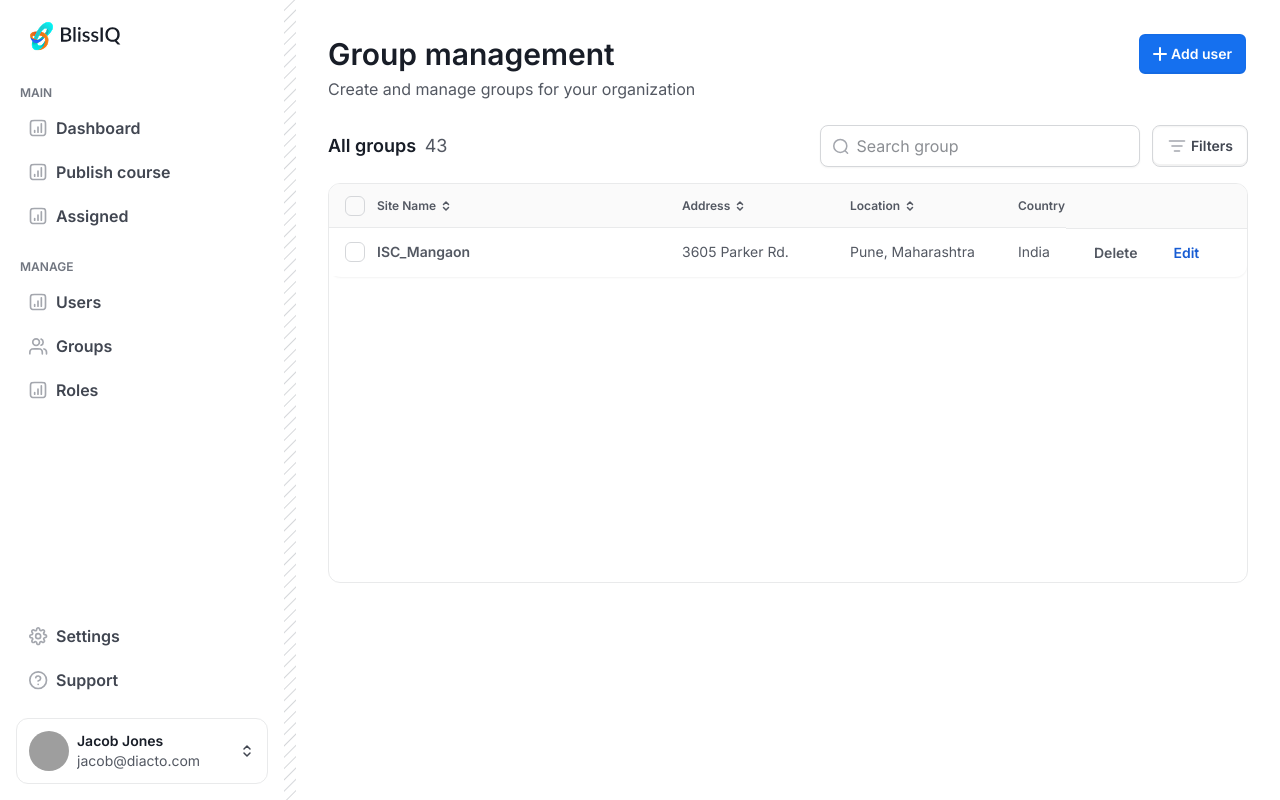
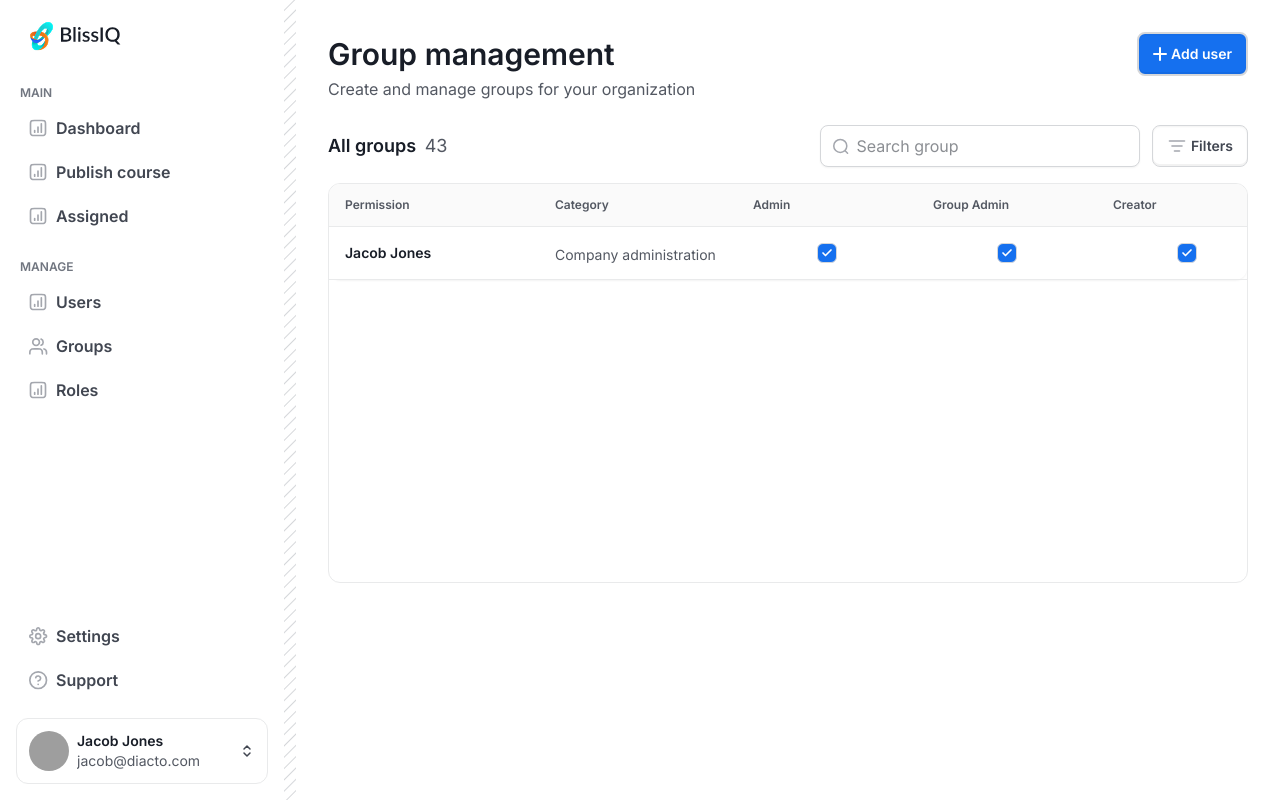
Before and after one commit to PrathamDave77/BlisIq, a React (Vite) app: page / in a window 1280 px wide. Built offline with nearby package versions, Linux system fonts and the light colour scheme; grey boxes are pictures that could not be loaded.

Commit message:
Added horiontal scrollbar in RoleManagement Tables

```diff
--- a/src/AdminScreens/Groups.jsx
+++ b/src/AdminScreens/Groups.jsx
@@ -5,6 +5,7 @@ import { Select } from "../Base/Components/Input/Select.jsx";
 import {Cardheader} from "../Base/Components/Navigation/Cardheader.jsx";
 import TableHeaderCell from '../Base/Components/Tables/TableHeaderCell.jsx';
 import {SiteManagementTables} from '../Base/Components/Tables/Tables.jsx';
+import {RoleManagementTables} from '../Base/Components/Tables/Tables.jsx';
 
 
 function DashboardIcon() {
@@ -117,7 +118,7 @@ function Groups() {
           <div className="border border-border-secondary rounded-xl overflow-hidden bg-white min-h-[400px]">
             <div className=" text-center text-text-tertiary flex ">
               {/* You can now drop a Table component here */}
-              <SiteManagementTables />
+              <RoleManagementTables />
             </div>
           </div>
         </section>
--- a/src/Base/Components/Avatar/Avatar.jsx
+++ b/src/Base/Components/Avatar/Avatar.jsx
@@ -32,11 +32,11 @@ const Avatar = ({ variant,size,isOnline }) => {
     )
 }
 
-const actions = cva("",
+const actions = cva("relative shrink-0 border-[var(--color-border-secondary-alt)] bg-[url('/pkd.jpg')] bg-[lightgray] bg-center bg-cover bg-no-repeat",
     {
         variants: {
             variant: {
-                default: "relative shrink-0 border-[var(--color-border-secondary-alt)] bg-[url('/pkd.jpg')] bg-[lightgray] bg-center bg-cover bg-no-repeat",
+                default: "",
             },
             size:{
                 xs:"w-full h-full border-[0.5px] rounded-full ",
--- a/src/Base/Components/Avatar/Avataradd.jsx
+++ b/src/Base/Components/Avatar/Avataradd.jsx
@@ -1,24 +1,28 @@
 import React from 'react'
+import { cva } from "class-variance-authority";
+import { cn } from '../../../lib/utils.js';
+import Avatar from './Avatar.jsx';
 
-const Avataradd = ({ variant,size }) => {
+const Avataradd = ({ variant, size, }) => {
     return (
         <div className={cn(actions({ variant, size }))}>
-            <div className="p-[4px] justify-center items-center rounded-[12px] sm:rounded-[16px] md:rounded-[12px] "><svg className="h-full w-full" xmlns="http://www.w3.org/2000/svg" viewBox="0 0 16 16" fill="none">
-                <path d="M7.99998 3.33334V12.6667M3.33331 8H12.6666" stroke="currentColor" stroke-width="1.33333" stroke-linecap="round" stroke-linejoin="round" />
-            </svg></div>
+            <Avatar size="md"/>
+            <Avatar size="md"/>
+            <Avatar size="md"/>
+            <Avatar size="md"/>
         </div>
     )
 }
 
-const actions = cva(
+const actions = cva("flex items-center rounded-[12px] justify-center border border-dashed border-border-primary bg-bg-primary hover:border-border-primary hover:bg-bg-secondary text-utility-gray-400 hover:text-utility-gray-500 focus-visible:shadow-[var(--focus-ring)] disabled:rounded-[12px] disabled:border-border-disabled disabled:bg-bg-secondary-subtle",
     {
         variants: {
             variant: {
-                default: `flex items-center rounded-[12px] justify-center border border-dashed border-border-primary bg-bg-primary hover:border-border-primary hover:bg-bg-secondary text-utility-gray-400 hover:text-utility-gray-500 focus-visible:shadow-[var(--focus-ring)] disabled:rounded-[12px] disabled:border-border-disabled disabled:bg-bg-secondary-subtle`,
+                default: ``,
             },
-            size:{
-                sm:"p-[4px] rounded-[16px] focus-visible:shadow-[var(--focus-ring)]",
-                md:"p-[6px] rounded-[20px] focus-visible:shadow-[var(--focus-ring)]",
+            size: {
+                sm: "p-[4px] rounded-[16px] focus-visible:shadow-[var(--focus-ring)]",
+                md: "p-[6px] rounded-[20px] focus-visible:shadow-[var(--focus-ring)]",
             }
         }
     }
--- a/src/Base/Components/Badges/badges.jsx
+++ b/src/Base/Components/Badges/badges.jsx
@@ -5,7 +5,7 @@ import Indian_flag from '../../../../public/Indian_flag.png';
 import pkd from '../../../../public/pkd.jpg';
 
 const actions = cva(
-    `inline-flex items-center justify-center gap-md py-xxs px-md  border content-center font-family-body text-xs font-normal leading-xs md:px-[10px] lg:py-xs lg:px-lg`,
+    `inline-flex items-center justify-center gap-md py-xxs px-md  border content-center font-family-body text-xs font-normal leading-xs md:px-[10px] lg:py-xs lg:px-lg `,
     {
         variants: {
             variant: {
@@ -18,15 +18,26 @@ const actions = cva(
                 Iconarrowdown: "py-xxs pl-sm pr-md gap-xxs md:py-xxs md:px-md md:gap-xs lg:py-xs lg:pr-lg lg:pl-[10px]",
                 Icononly: "p-[5px] gap-xxs rounded-full md:p-sm lg:p-lg",
             },
+
             pillcolor: { true: "rounded-full " },
             badgecolor: { true: "rounded-sm" },
-            badgeModern: { true: "rounded-sm text-xs leading-xs text-utility-gray-700 " },
+            badgeModern: { true: "bg-bg-primary rounded-sm text-xs leading-xs text-utility-gray-700 " },
+
+
+
+        }
+    }
+)
+
+const badgeColor = cva(
+    ``, {
+    variants: {
         color: {
             grey: "border-gray-200 bg-gray-50 text-gray-700",
             brand: "border-[var(--color-brand-200)] text-[var(--color-brand-700)] bg-[var(--color-brand-50)]",
             error: "border-[var(--color-error-200)] bg-[var(--color-error-50)] text-[var(--color-error-700)]",
             warning: "border-[var(--color-warning-200)] bg-[var(--color-warning-50)] text-[var(--color-warning-700)]",
-                success: "border-success-200 bg-success-50 text-success-700",
+            success: "border-success-200 bg-success-50 text-(--color-utility-success-700)",
             bluegray: "border-gray-blue-200 bg-gray-blue-50 text-gray-blue-700",
             lightblue: "border-blue-light-200 bg-blue-light-50 text-blue-light-700",
             indigo: "border-indigo-200 bg-indigo-50 text-indigo-700",
@@ -36,17 +47,14 @@ const actions = cva(
             orange: "border-orange-200 bg-orange-50 text-orange-700",
             gray: "border-border-primary bg-bg-primary shadow-xs ",
         },
-
-
-        }
-    }
-)
+    },
+})
 
 const Badges = ({ variant, isIcon, pillcolor, badgecolor, badgeModern, color, label }) => {
     return (
         <>
             {isIcon ?
-                <div className={cn(actions({ variant, pillcolor, badgecolor, badgeModern, color }))}>
+                <div className={cn(actions({ variant, pillcolor, badgecolor, badgeModern }),badgeColor({color}))}>
                     {isIcon === "dot" && <><svg xmlns="http://www.w3.org/2000/svg" width="8" height="8" viewBox="0 0 8 8" fill="none">
                         <circle cx="3.99976" cy="4" r="3" fill="currentColor" />
                     </svg>{label}</> || isIcon === "Country" && <><img src={Indian_flag} alt="Indian Flag" />{label}</> || isIcon === "Avatar" && <><img src={pkd} alt="Avatar" />{label}</> || isIcon === "close" && <>{label}<span className="inline-flex items-center rounded-full"><svg width="12" height="12" viewBox="0 0 24 24" fill="none" xmlns="http://www.w3.org/2000/svg">
--- a/src/Base/Components/Buttons/Button.jsx
+++ b/src/Base/Components/Buttons/Button.jsx
@@ -11,7 +11,7 @@ const buttonVariants = cva(base, {
   variants: {
     variant: {
       primary: [
-        "border-[2px] border-[#FFF] border-solid text-white bg-bg-brand-solid hover:bg-(--bg-brand-solid-hover) shadow-(--shadow-xs-skeumorphic) focus-visible:shadow-(--focus-ring-shadow-xs-skeumorphic) disabled:border disabled:border-(--border-disabled-subtle) disabled:bg-(--bg-disabled)"
+        "border-[2px] border-border-primary border-solid text-white bg-bg-brand-solid hover:bg-(--bg-brand-solid-hover) shadow-(--shadow-xs-skeumorphic) focus-visible:shadow-(--focus-ring-shadow-xs-skeumorphic) disabled:border disabled:border-(--border-disabled-subtle) disabled:bg-(--bg-disabled)"
       ],
       secondary: [
         "border border-border-primary bg-(--bg-primary) text-text-secondary shadow-(--shadow-xs-skeumorphic) hover:bg-bg-primary-hover focus-visible:shadow-(--focus-ring-shadow-xs-skeumorphic) disabled:border-(--border-disabled-subtle)",
--- a/src/Base/Components/Tables/HeaderTable.jsx
+++ b/src/Base/Components/Tables/HeaderTable.jsx
@@ -3,7 +3,7 @@ import { cva } from "class-variance-authority";
 import { cn } from '../../../lib/utils.js';
 
 const actions = cva(
-    ` inline-flex items-center gap-xs bg-bg-secondary w-full`,
+    ` inline-flex items-center gap-xs bg-bg-secondary w-full whitespace-nowrap`,
     {
         variants: {
             variant: {
--- a/src/Base/Components/Tables/TableCell.jsx
+++ b/src/Base/Components/Tables/TableCell.jsx
@@ -6,6 +6,9 @@ import Badges from '../Badges/Badges.jsx';
 import Checkbox from '../Checkbox/Checkbox.jsx';
 import TableCellActions from './TableCellActions.jsx';
 import Button from '../Buttons/Button.jsx';
+import Avatar from '../Avatar/Avatar.jsx';
+import Avataradd from '../Avatar/Avataradd.jsx';
+
 
 const actions = cva(
     `inline-flex flex-1 items-center gap-lg py-lg px-xl bg-bg-primary text-text-tertiary text-center font-family-body text-sm leading-sm h-[48px]`,
@@ -22,20 +25,21 @@ const actions = cva(
 
 )
 
-const TableCell = ({ variant, isdefault, istableaction, email, username, isAvatar, isAvatarGrp, isFile, isPayment, isBadge, istrend, amount, credentials, isAction, children }) => {
+const TableCell = ({ variant, isdefault, istableaction, email, username, isAvatar, isAvatarGrp, isFile, isPayment, isBadge, istrend, amount, credentials, isAction, isCheck, isdropdown,children }) => {
     return (
         <div className={cn(actions({}))}>
-            {isdefault && <div className={cn(actions({ variant }))}>
-                <div className="flex flex-col items-start"><div className="line-clamp-1 text-text-primary font-semibold ">{username}</div><div className="self-stretch line-clamp-1 overflow-ellipsis text-text-tertiary font-normal ">{email}</div>
+            {isdefault && <div className="w-full">
+                <div className="flex flex-col items-start"><div className="line-clamp-1 text-text-primary font-semibold ">{username}</div><div className="self-stretch line-clamp-1 overflow-ellipsis text-text-tertiary font-normal text-left">{email}</div>
                 </div>
             </div>}
-            {isBadge && <Badges badgeModern={true} color="grey" label="343" />}
+            {isBadge && <Badges isIcon="dot" color="success" badgeModern={true} Icondot={true}  label="Active" />}
 
+            {isCheck && <Checkbox size="md" variant="isCheckbox" />}
 
             {istableaction ? <><TableCellActions Radio={false} Toggle="Toggle" isToggle={false} />{children}</> : children}
 
             {isAvatar && <div id="Avatar-Label-Group" className="flex items-center gap-lg font-family-body self-stretch leading-sm text-sm ">
-                <Checkbox size="md" variant="isCheckbox" />
+                {isCheck && <Checkbox size="md" variant="isCheckbox" />}
                 <div id="Avatar" className="justify-center items-center flex "><div className="shrink-0 rounded-full border-px border-border-secondary-alt bg-[url('../../../public/pkd.jpg')] bg-lightgray bg-position-[50%] bg-cover bg-no-repeat h-10 w-10"></div></div>
                 {isFile && <div className="flex items-center gap-2"><img src={File_icons} /></div>}
                 {isPayment && <div className="flex items-center gap-2"><svg xmlns="http://www.w3.org/2000/svg" width="28" height="20" viewBox="0 0 28 20" fill="none">
@@ -44,7 +48,7 @@ const TableCell = ({ variant, isdefault, istableaction, email, username, isAvata
                     <path fill-rule="evenodd" clip-rule="evenodd" d="M8.60017 12.6866H6.95237L5.71673 7.83388C5.65808 7.61066 5.53355 7.41331 5.35038 7.3203C4.89324 7.08656 4.3895 6.90054 3.83997 6.80673V6.6199H6.49443C6.86079 6.6199 7.13555 6.90054 7.18135 7.22648L7.82247 10.7269L9.46946 6.6199H11.0715L8.60017 12.6866ZM11.9873 12.6866H10.4311L11.7126 6.6199H13.2688L11.9873 12.6866ZM15.2821 8.30055C15.3279 7.9738 15.6027 7.78697 15.9232 7.78697C16.427 7.74006 16.9757 7.83388 17.4337 8.06681L17.7084 6.76063C17.2505 6.5738 16.7467 6.47998 16.2896 6.47998C14.7792 6.47998 13.6801 7.32031 13.6801 8.48657C13.6801 9.37381 14.4586 9.83967 15.0082 10.1203C15.6027 10.4002 15.8317 10.587 15.7859 10.8668C15.7859 11.2866 15.3279 11.4734 14.8708 11.4734C14.3212 11.4734 13.7717 11.3335 13.2688 11.0997L12.994 12.4067C13.5435 12.6397 14.1381 12.7335 14.6876 12.7335C16.3812 12.7796 17.4337 11.9401 17.4337 10.68C17.4337 9.09316 15.2821 9.00015 15.2821 8.30055ZM22.88 12.6866L21.6443 6.6199H20.3171C20.0423 6.6199 19.7676 6.80673 19.676 7.08656L17.3879 12.6866H18.9899L19.3096 11.8002H21.278L21.4611 12.6866H22.88ZM20.5461 8.25365L21.0032 10.5401H19.7218L20.5461 8.25365Z" fill="#172B85" />
                 </svg></div>}
 
-                {credentials && <div className="flex flex-col ">
+                {credentials && <div className="flex flex-col text-left">
                     <div className="line-clamp-1 text-text-primary font-semibold self-stretch">{username}</div>
                     <div className="self-stretch line-clamp-1 overflow-ellipsis text-text-tertiary">{email}</div>
                 </div>}
@@ -59,8 +63,13 @@ const TableCell = ({ variant, isdefault, istableaction, email, username, isAvata
                 <div>{amount}</div>
                 <Badges variant="Iconarrowdown" isIcon="arrowdown" pillcolor={true} color="error" label="20%" />
             </div>}
-            {isAvatarGrp && <div></div>}
+            {isAvatarGrp && <div><Avatar size="md" /></div>}
             {isAction && <div className="flex gap-lg"><Button variant="gray_link" size="sm" >Delete</Button><Button variant="link" size="sm">Edit</Button></div>}
+            {isdropdown && <div className="py-[3.33px] "><svg xmlns="http://www.w3.org/2000/svg" width="4" height="15" viewBox="0 0 4 15" fill="none">
+                <path d="M1.66671 8.33331C2.12694 8.33331 2.50004 7.96022 2.50004 7.49998C2.50004 7.03974 2.12694 6.66665 1.66671 6.66665C1.20647 6.66665 0.833374 7.03974 0.833374 7.49998C0.833374 7.96022 1.20647 8.33331 1.66671 8.33331Z" stroke="#A4A7AE" stroke-width="1.66667" stroke-linecap="round" stroke-linejoin="round" />
+                <path d="M1.66671 2.49998C2.12694 2.49998 2.50004 2.12688 2.50004 1.66665C2.50004 1.20641 2.12694 0.833313 1.66671 0.833313C1.20647 0.833313 0.833374 1.20641 0.833374 1.66665C0.833374 2.12688 1.20647 2.49998 1.66671 2.49998Z" stroke="#A4A7AE" stroke-width="1.66667" stroke-linecap="round" stroke-linejoin="round" />
+                <path d="M1.66671 14.1666C2.12694 14.1666 2.50004 13.7935 2.50004 13.3333C2.50004 12.8731 2.12694 12.5 1.66671 12.5C1.20647 12.5 0.833374 12.8731 0.833374 13.3333C0.833374 13.7935 1.20647 14.1666 1.66671 14.1666Z" stroke="#A4A7AE" stroke-width="1.66667" stroke-linecap="round" stroke-linejoin="round" />
+            </svg></div>}
         </div>
     )
 }
--- a/src/Base/Components/Tables/TableHeaderCell.jsx
+++ b/src/Base/Components/Tables/TableHeaderCell.jsx
@@ -7,7 +7,7 @@ import HeaderTable from './HeaderTable.jsx';
 import Checkbox from '../Checkbox/Checkbox.jsx';
 
 const cellstyles = cva(
-    `flex py-lg px-xl w-full h-[44px] items-center gap-lg border-b-[1px] border-b-border-secondary bg-bg-secondary self-stretch `,
+    `flex py-lg px-xl w-full h-full items-center gap-lg border-b-[1px] border-b-border-secondary bg-bg-secondary self-stretch `,
     {
         variants:{
             variant:{
--- a/src/Base/Components/Tables/Tables.jsx
+++ b/src/Base/Components/Tables/Tables.jsx
@@ -123,12 +123,12 @@ export const SiteManagementTables = ({ title, isCheckbox, Text, isAvatar, size,
         <table className="table-fixed w-full border-collapse">
           <thead className="">
             <tr className=" w-full">
-              <th className="w-[337px]  p-0 text-left">
+              <th className="w-[337px]  h-[44px]  p-0 text-left">
                 <TableHeaderCell title="Site Name" isCheckbox={true} Text isarrowSelectorVertical /></th>
-              <th className=" w-[168px] p-0 text-left"><TableHeaderCell title="Address" isCheckbox={false} Text isarrowSelectorVertical /></th>
-              <th className="w-[168px] p-0 text-left"><TableHeaderCell title="Location" isCheckbox={false} Text isarrowSelectorVertical /></th>
-              <th className=" w-[64px] p-0 text-left"> <TableHeaderCell title="Country" isCheckbox={false} Text isarrowSelectorVertical /></th>
-              <th className="py-lg px-xl bg-bg-secondary border-border-secondary border-b"></th>
+              <th className=" w-[168px] h-[44px] p-0 text-left"><TableHeaderCell title="Address" isCheckbox={false} Text isarrowSelectorVertical /></th>
+              <th className="w-[168px]  h-[44px] p-0 text-left"><TableHeaderCell title="Location" isCheckbox={false} Text isarrowSelectorVertical /></th>
+              <th className=" w-[64px]  h-[44px] p-0 text-left"> <TableHeaderCell title="Country" isCheckbox={false} Text isarrowSelectorVertical /></th>
+              <th className=" h-[44px] py-lg px-xl bg-bg-secondary border-border-secondary border-b"></th>
             </tr>
           </thead>
 
@@ -147,3 +147,118 @@ export const SiteManagementTables = ({ title, isCheckbox, Text, isAvatar, size,
     </div>
   )
 }
+
+export const UserManagementTables = ({ title, isCheckbox, Text, isAvatar, size, username, credentials, isBadge, children }) => {
+
+  return (
+    <div className="flex flex-1 flex-col h-full w-full items-start rounded-xl bg-white shadow-xs">
+      <Cardheader />
+      <div className="flex w-full flex-col items-center self-stretch">
+        <table className="table-fixed w-full border-collapse">
+          <thead className="">
+            <tr className=" w-full text-sm">
+              <th className="w-[220px] h-[20px] p-0 text-left">
+                <TableHeaderCell title="User Name" isCheckbox={true} Text isarrowSelectorVertical /></th>
+              <th className="w-[63px] h-[20px] p-0 text-left"><TableHeaderCell title="Status" isCheckbox={false} Text isarrowSelectorVertical /></th>
+              <th className="w-[83px] h-[20px] p-0 text-left"><TableHeaderCell title="Site" isCheckbox={false} Text /></th>
+              <th className="w-[51px] h-[20px] p-0 text-left"> <TableHeaderCell title="Role" isCheckbox={false} Text isarrowSelectorVertical /></th>
+              <th className="w-[49px] h-[20px] p-0 text-left"> <TableHeaderCell title="Class" isCheckbox={false} Text isarrowSelectorVertical /></th>
+              <th className="w-[83px] h-[20px] p-0 text-left text-sm"> <TableHeaderCell title="Added on" isCheckbox={false} Text isarrowSelectorVertical /></th>
+              <th className="w-[95px] h-[20px] p-0 text-left"> <TableHeaderCell title="Added by" isCheckbox={false} Text isarrowSelectorVertical /></th>
+              <th className="w-[100px] h-[20px] p-0 text-left"> <TableHeaderCell title="Group" isCheckbox={false} Text isarrowSelectorVertical /></th>
+              <th className="w-5 py-lg px-xl bg-bg-secondary border-border-secondary border-b"></th>
+            </tr>
+          </thead>
+
+          <tbody className="">
+            <tr className="w-full border-px border-b-border-secondary text-text-primary">
+              <td className="w-[220px] h-5 font-semibold p-0 text-left "><TableCell isAvatar={true} istableaction={true} isCheck={false} credentials={true} username="Jacob Jones" email="jacob@diacto.com"/></td>
+              <td className="w-full h-5 text-left p-0 "><TableCell isBadge={true} /></td>
+              <td className="w-[83px] h-5 text-left p-0 whitespace-nowrap"><TableCell children="ISC_mangaon" /></td>
+              <td className="w-[51px]  self-stretch p-0 text-left"><TableCell children="Admin" /></td>
+              <td className="w-[49px]  self-stretch p-0 text-left"><TableCell children="III" /></td>
+              <td className="w-[83px]  self-stretch p-0 text-left"><TableCell children="March 13, 2025" /></td>
+              <td className="w-[95px]  self-stretch p-0 text-left"><TableCell children="Pratham Dave" /></td>
+              <td className="w-[49px] p-0 text-left"><TableCell isAvatarGrp/></td>
+              <td className="w-[49px] p-0 text-left"><TableCell isdropdown/></td>
+            </tr>
+          </tbody>
+        </table>
+      </div>
+    </div>
+  )
+}
+
+export const RoleManagementTables = ({ title, isCheckbox, Text, isAvatar, size, username, credentials, isBadge, children }) => {
+
+  return (
+    <div className="flex flex-1 flex-col h-full w-full items-start rounded-xl bg-white shadow-xs">
+      <Cardheader />
+      <div className="w-full overflow-x-auto">
+  <table className="min-w-max border-collapse">
+    <thead>
+      <tr className="text-sm">
+        {/* Sticky Column 1 */}
+        <th className="w-[210px] h-[20px] p-0 text-left sticky left-0 bg-white z-20">
+          <TableHeaderCell title="Permission" Text />
+        </th>
+
+        {/* Sticky Column 2 */}
+        <th className="w-[198px] h-[20px] p-0 text-left sticky left-[210px] bg-white z-20">
+          <TableHeaderCell title="Category" Text />
+        </th>
+
+        {/* Scrollable Columns */}
+        <th className="w-[180px] h-[20px] p-0 text-left">
+          <TableHeaderCell title="Admin" Text />
+        </th>
+        <th className="w-[180px] h-[20px] p-0 text-left">
+          <TableHeaderCell title="Group Admin" Text />
+        </th>
+        <th className="w-[180px] h-[20px] p-0 text-left">
+          <TableHeaderCell title="Creator" Text />
+        </th>
+        <th className="w-[180px] h-[20px] p-0 text-left">
+          <TableHeaderCell title="Learner" Text />
+        </th>
+        <th className="w-[180px] h-[20px] p-0 text-left">
+          <TableHeaderCell title="Class Teacher" Text />
+        </th>
+      </tr>
+    </thead>
+
+    <tbody>
+      <tr className="border-b border-border-secondary text-text-primary">
+        {/* Sticky Column 1 */}
+        <td className="w-[210px] h-5 font-semibold p-0 text-left sticky left-0 bg-white z-10">
+          <TableCell isdefault={true} username="Jacob Jones" />
+        </td>
+
+        {/* Sticky Column 2 */}
+        <td className="w-[198px] h-5 text-left p-0 sticky left-[210px] bg-white z-10">
+          <TableCell isdefault={true} email="Company administration" />
+        </td>
+
+        {/* Scrollable Columns */}
+        <td className="w-[180px] h-5 text-center p-0">
+          <TableCell isCheck />
+        </td>
+        <td className="w-[180px] h-5 text-center p-0">
+          <TableCell isCheck />
+        </td>
+        <td className="w-[180px] h-5 text-center p-0">
+          <TableCell isCheck />
+        </td>
+        <td className="w-[180px] h-5 text-center p-0">
+          <TableCell isCheck />
+        </td>
+        <td className="w-[180px] h-5 text-center p-0">
+          <TableCell isCheck />
+        </td>
+      </tr>
+    </tbody>
+  </table>
+</div>
+    </div>
+  )
+}
```
Lines whose indentation alone changed are shown as unchanged.
